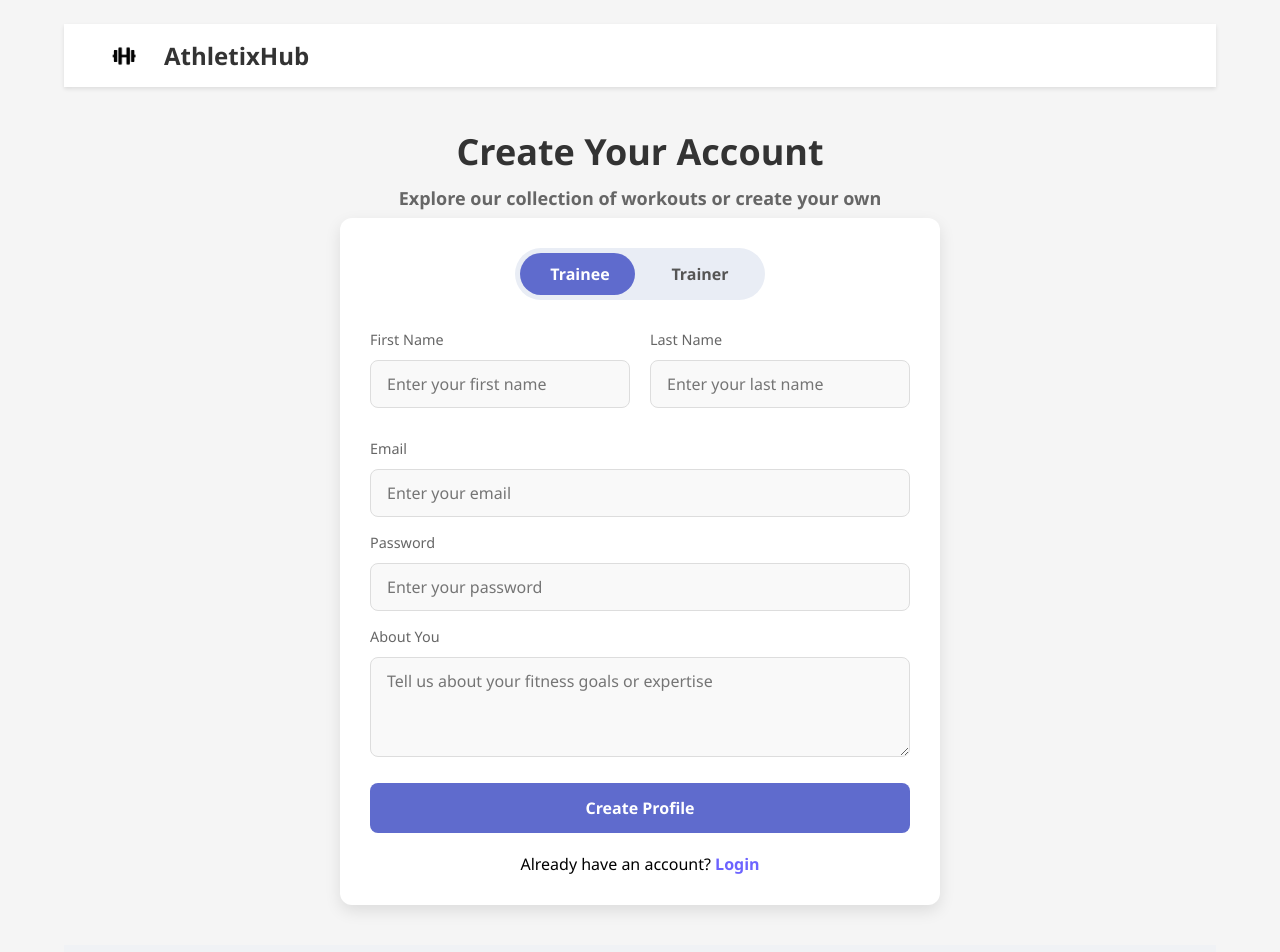
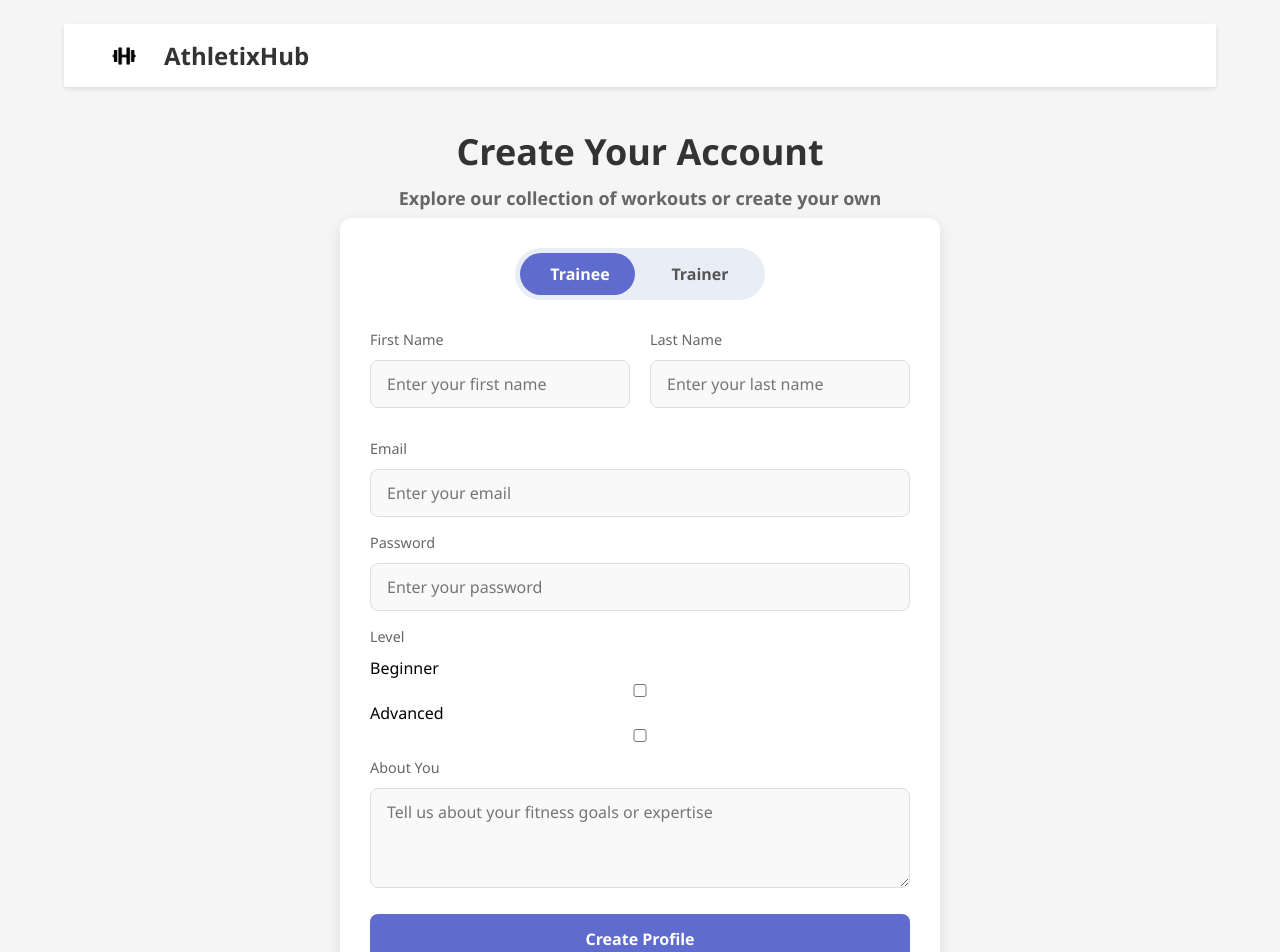
Before and after one commit to kokosko66/AthletixHub, a React (Vite) app in the folder client/: page / in a window 1280 px wide. Shown: the top 952 px of the page. Built offline with nearby package versions, Linux system fonts and the light colour scheme.

Commit message:
Changes to all of the pages, better design and overall better application structure

```diff
--- a/client/src/pages/MealPlansPage.jsx
+++ b/client/src/pages/MealPlansPage.jsx
@@ -193,7 +193,7 @@
               </div>
 
               <button className="add-to-plan-button">
-                Add to My Meal Plan
+                Add To Meals Eaten Today
               </button>
             </div>
           </div>
--- a/client/src/pages/RegisterPage.jsx
+++ b/client/src/pages/RegisterPage.jsx
@@ -129,6 +129,18 @@
                         </div>
 
                         <div className="form-group">
+                            <label>Level</label>
+                            Beginner
+                            <input type='checkbox' name="level"
+
+                            />
+                            Advanced
+                            <input type='checkbox' name="level"
+
+                            />
+                        </div>
+
+                        <div className="form-group">
                             <label>About You</label>
                             <textarea
                                 rows="3"
--- a/client/src/pages/WorkoutPage.jsx
+++ b/client/src/pages/WorkoutPage.jsx
@@ -172,6 +172,7 @@
                                 <div className="workout-card-header">
                                     <h3>{workout.name}</h3>
                                     <span className="exercise-count">{workout.exercises.length} exercises</span>
+                                    {/* <p>Repetitions for a week <textarea className='reps' placeholder='e.g 2'></textarea></p> */}
                                 </div>
 
                                 <div className="workout-card-content">
--- a/client/src/styles/WorkoutPage.css
+++ b/client/src/styles/WorkoutPage.css
@@ -357,3 +357,7 @@
         align-self: flex-end;
     }
 }
+
+.reps {
+
+}
```
